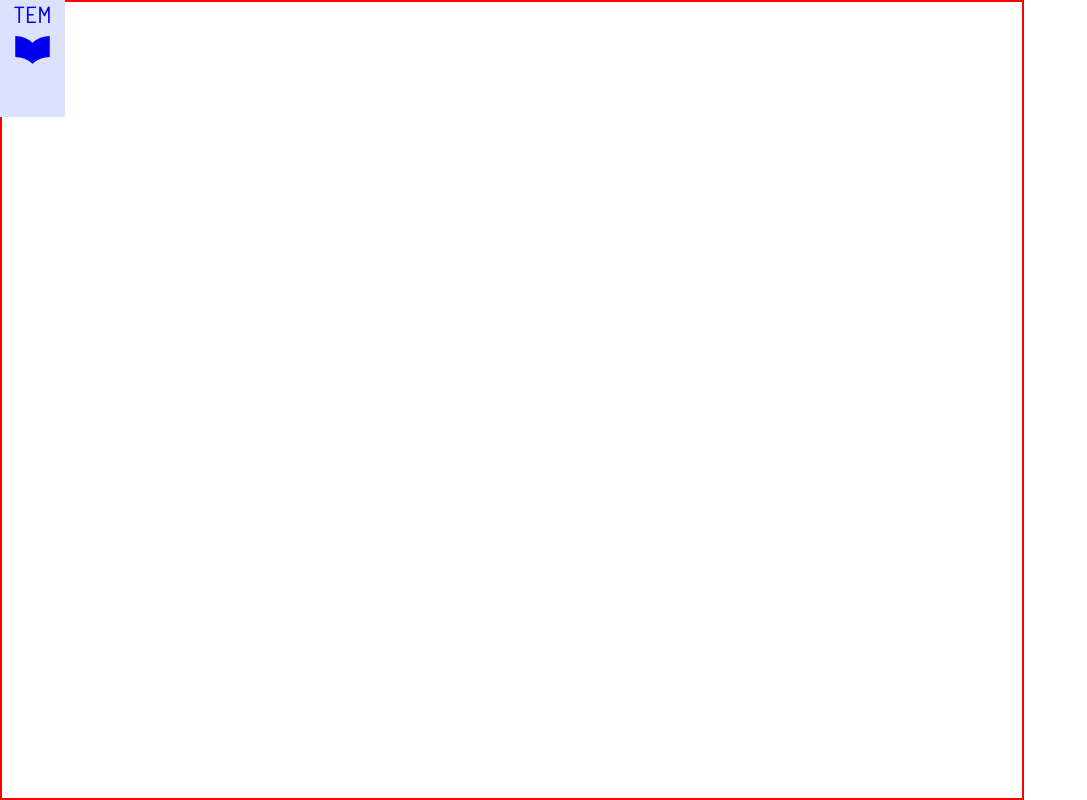
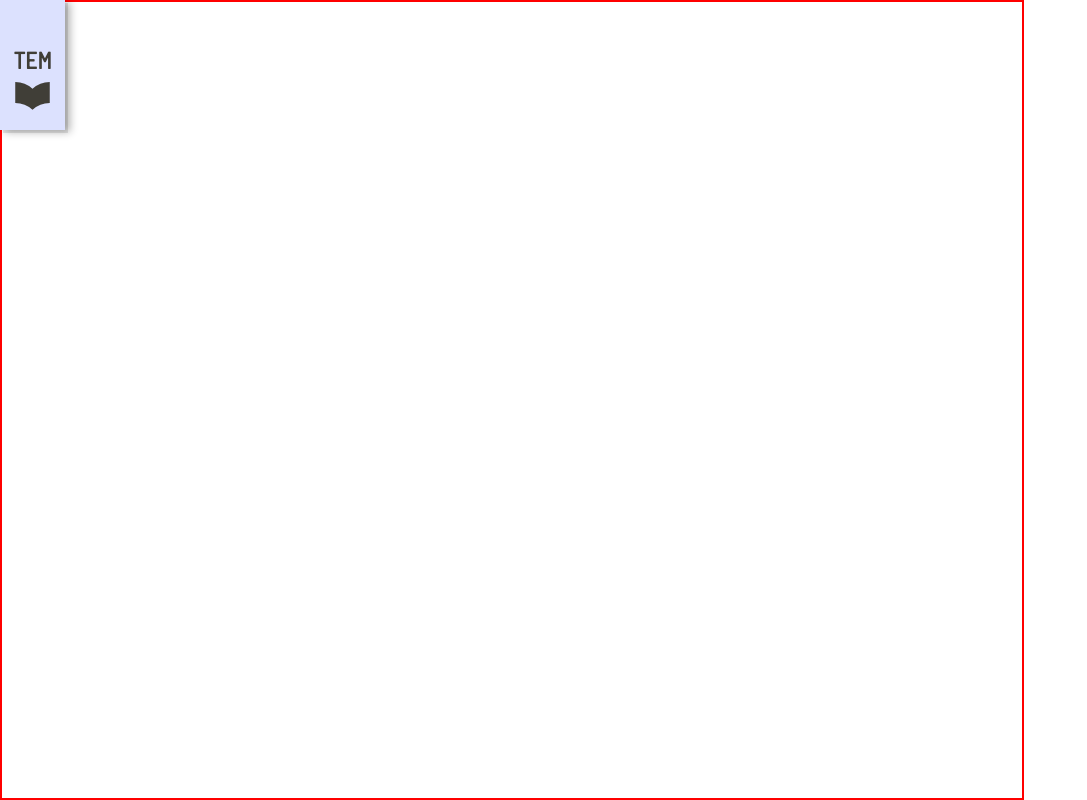
Before and after one commit to nadgerz/theEternalMenu, a React (Vite) app: page / in a window 1280 px wide. Shown: the whole page, without its empty margins (0-1087 px from the left). Built offline with nearby package versions, Linux system fonts and the light colour scheme.

Commit message:
initial positioning of main-menu

```diff
--- a/src/assets/CSS/Header.css
+++ b/src/assets/CSS/Header.css
@@ -1,15 +1,22 @@
 @import url('./styles.css');
 
 header {
+}
+
+header .main-menu {
   background-color: var(--color-highlight-light-bg);
   width: 5rem;
-  height: 9rem;
+  height: 10rem;
   text-align: center;
   position: absolute;
   left: 0;
   top: 0;
+  /*border: 3px solid rgba(0, 0, 0, .2);*/
+  box-shadow: 3px 3px rgba(0, 0, 0, 0.1), 5px 2px 8px rgba(0, 0, 0, 0.3);
 }
 
-header .main-menu {
-  position: relative;
+.main-menu div {
+  position: absolute;
+  bottom: 0;
+  padding-bottom: 0.8rem;
 }
--- a/src/components/Header.js
+++ b/src/components/Header.js
@@ -1,4 +1,4 @@
-import { Link } from '@reach/router';
+// import { Link } from '@reach/router';
 import React from 'react';
 
 import '../assets/CSS/Header.css';
@@ -10,14 +10,17 @@ const Header = () => {
       <h1 className={'hidden'}>The Eternal Menu</h1>
 
       <div className="main-menu">
-        <div className="site-branding">
-          <Link to={'/'}>
-            TEM
-            {/*<MenuIcon fill={'#403e37'}/>*/}
-            <MenuIcon />
-          </Link>
+        <div>
+          <strong>TEM</strong>
+          <MenuIcon />
         </div>
       </div>
+
+      {/*<div className="site-branding">*/}
+      {/*  <Link to={'/'}>*/}
+      {/*    TEM*/}
+      {/*  </Link>*/}
+      {/*</div>*/}
     </header>
   );
 };
```
